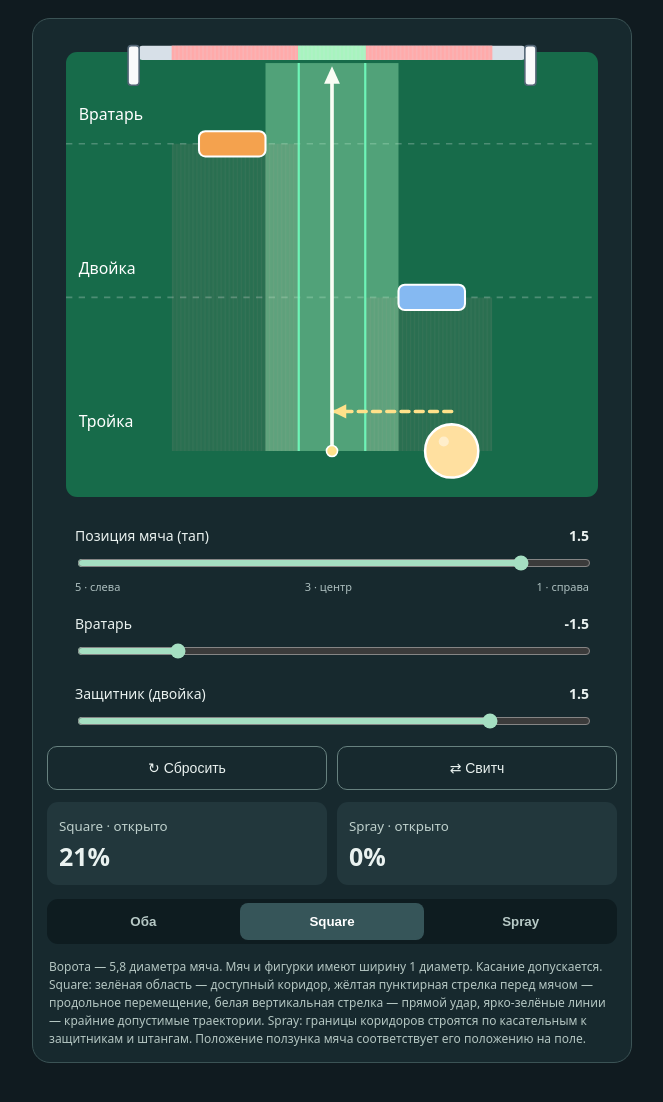
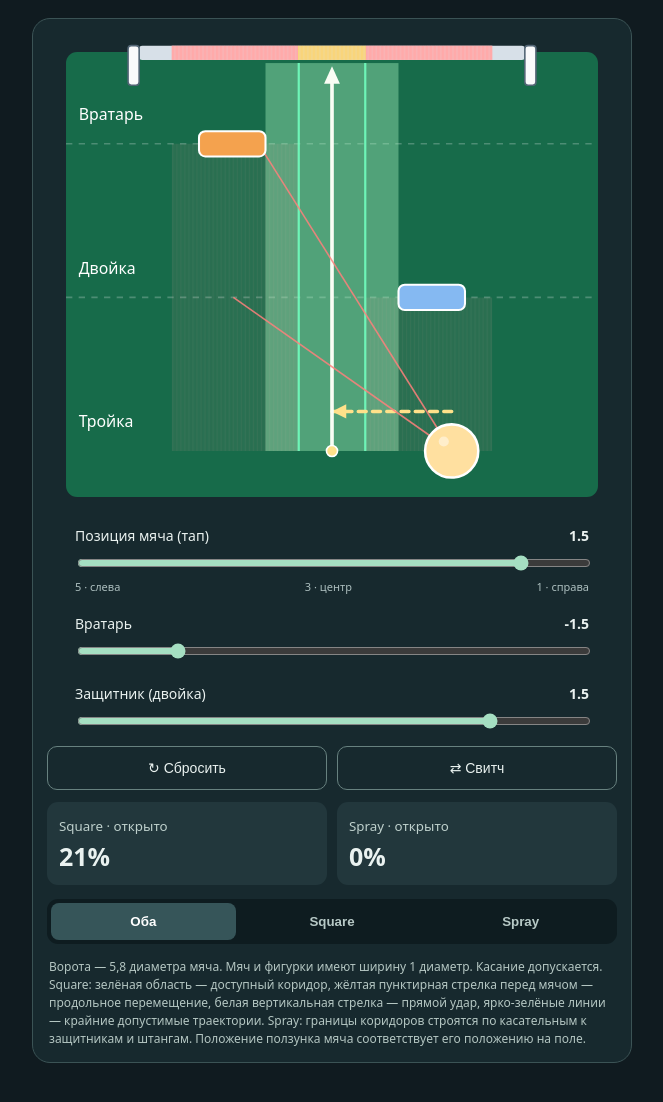
Before and after one commit to kalininantn/ai-test, a plain HTML site: page foosball/snake-shot/index.html in a window 1280 px wide. Shown: the whole page, without its empty margins (308-971 px from the left). Drawn offline with Linux system fonts and the light colour scheme.

Commit message:
Set Both as default mode and reset mode

```diff
--- a/foosball/snake-shot/index.html
+++ b/foosball/snake-shot/index.html
@@ -13,9 +13,9 @@
 <div class="control"><div class="head"><span>Защитник (двойка)</span><b id="defenderv">1.5</b></div><input id="defender" type="range" min="-2.4" max="2.4" step="0.1" value="1.5"></div>
 </div><div class="button-row"><button class="reset" id="reset">↻ Сбросить</button><button class="reset" id="switch">⇄ Свитч</button></div>
 <div class="stats"><div class="stat"><small>Square · открыто</small><strong id="sq">—</strong></div><div class="stat"><small>Spray · открыто</small><strong id="sp">—</strong></div></div>
-<div class="tabs"><button data-mode="both">Оба</button><button data-mode="square" class="active">Square</button><button data-mode="spray">Spray</button></div><p class="note">Ворота — 5,8 диаметра мяча. Мяч и фигурки имеют ширину 1 диаметр. Касание допускается. Square: зелёная область — доступный коридор, жёлтая пунктирная стрелка перед мячом — продольное перемещение, белая вертикальная стрелка — прямой удар, ярко-зелёные линии — крайние допустимые траектории. Spray: границы коридоров строятся по касательным к защитникам и штангам. Положение ползунка мяча соответствует его положению на поле.</p></main>
+<div class="tabs"><button data-mode="both" class="active">Оба</button><button data-mode="square">Square</button><button data-mode="spray">Spray</button></div><p class="note">Ворота — 5,8 диаметра мяча. Мяч и фигурки имеют ширину 1 диаметр. Касание допускается. Square: зелёная область — доступный коридор, жёлтая пунктирная стрелка перед мячом — продольное перемещение, белая вертикальная стрелка — прямой удар, ярко-зелёные линии — крайние допустимые траектории. Spray: границы коридоров строятся по касательным к защитникам и штангам. Положение ползунка мяча соответствует его положению на поле.</p></main>
 <script>
-(()=>{'use strict';const NS='http://www.w3.org/2000/svg',S=42,gy=70,dy=167,sy=264,goalY=19,left=-2.9,right=2.9,minC=-2.4,maxC=2.4,n=241,eps=1e-8;let mode='square';const $=id=>document.getElementById(id),px=v=>180+v*S;
+(()=>{'use strict';const NS='http://www.w3.org/2000/svg',S=42,gy=70,dy=167,sy=264,goalY=19,left=-2.9,right=2.9,minC=-2.4,maxC=2.4,n=241,eps=1e-8;let mode='both';const $=id=>document.getElementById(id),px=v=>180+v*S;
 function node(tag,attrs,parent){let e=document.createElementNS(NS,tag);for(let [k,v] of Object.entries(attrs))e.setAttribute(k,v);parent.appendChild(e);return e}function clear(el){el.replaceChildren()}
 function draw(){const tap=6-Number($('tap').value),keeper=Number($('keeper').value),defender=Number($('defender').value),ballPos=(3-tap)*1.2,ballX=px(ballPos);$('tapv').textContent=tap.toFixed(1);$('keeperv').textContent=keeper.toFixed(1);$('defenderv').textContent=defender.toFixed(1);document.querySelectorAll('[data-mode]').forEach(b=>b.classList.toggle('active',b.dataset.mode===mode));const lines=$('lines'),rays=$('rays'),goal=$('goal'),players=$('players');[lines,rays,goal,players].forEach(clear);
 node('rect',{x:px(left),y:8,width:(right-left)*S,height:9,rx:2,fill:'#d7e0e8'},lines);for(let y of [gy,dy])node('line',{x1:12,x2:348,y1:y,y2:y,stroke:'#fff','stroke-opacity':'.23','stroke-dasharray':'4 4'},lines);
@@ -94,5 +94,5 @@ for(const l of lanes){const color=mode==='square'?(l.sq?'#a8f4bf':'#ffaaaa'):mod
 node('rect',{x:px(left)-7,y:8,width:7,height:25,rx:2,fill:'#f9fafb',stroke:'#526575'},players);node('rect',{x:px(right),y:8,width:7,height:25,rx:2,fill:'#f9fafb',stroke:'#526575'},players);
 node('rect',{x:px(keeper)-S/2,y:gy-8,width:S,height:16,rx:4,fill:'#f4a24e',stroke:'#fff','stroke-width':1.3},players);node('rect',{x:px(defender)-S/2,y:dy-8,width:S,height:16,rx:4,fill:'#85b9f2',stroke:'#fff','stroke-width':1.3},players);node('circle',{cx:ballX,cy:sy,r:S*.4,fill:'#ffe0a0',stroke:'#fff','stroke-width':1.6},players);node('circle',{cx:ballX-5,cy:sy-6,r:3.2,fill:'#fff','fill-opacity':'.45'},players);for(const [label,y] of [['Вратарь',55],['Двойка',152],['Тройка',249]]){const t=node('text',{x:20,y,fill:'#fff','font-size':10},players);t.textContent=label}
 $('sq').textContent=Math.round(lanes.filter(l=>l.sq).length/n*100)+'%';$('sp').textContent=Math.round(lanes.filter(l=>l.sp).length/n*100)+'%'}
-for(const id of ['tap','keeper','defender'])$(id).addEventListener('input',draw);document.querySelectorAll('[data-mode]').forEach(b=>b.addEventListener('click',()=>{mode=b.dataset.mode;draw()}));$('reset').addEventListener('click',()=>{mode='square';$('tap').value=4.5;$('keeper').value=-1.5;$('defender').value=1.5;draw()});$('switch').addEventListener('click',()=>{const k=Number($('keeper').value),d=Number($('defender').value);$('keeper').value=(-k).toFixed(1);$('defender').value=(-d).toFixed(1);draw()});draw()})();
+for(const id of ['tap','keeper','defender'])$(id).addEventListener('input',draw);document.querySelectorAll('[data-mode]').forEach(b=>b.addEventListener('click',()=>{mode=b.dataset.mode;draw()}));$('reset').addEventListener('click',()=>{mode='both';$('tap').value=4.5;$('keeper').value=-1.5;$('defender').value=1.5;draw()});$('switch').addEventListener('click',()=>{const k=Number($('keeper').value),d=Number($('defender').value);$('keeper').value=(-k).toFixed(1);$('defender').value=(-d).toFixed(1);draw()});draw()})();
 </script></body></html>
```
